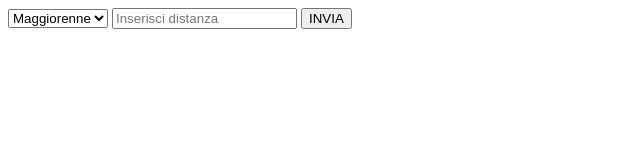
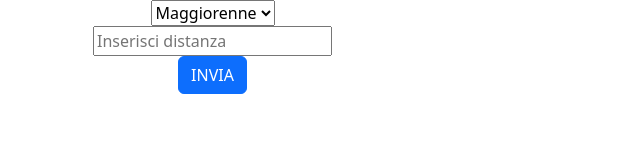
Before and after one commit to BanLowi/js-biglietto-treno-form, a plain HTML site: page index.html in a window 1280 px wide. Shown: the whole page, without its empty margins (0-640 px from the left). Drawn offline with nearby package versions, Linux system fonts and the light colour scheme.

Commit message:
form style

```diff
--- a/index.html
+++ b/index.html
@@ -4,8 +4,18 @@
     <meta charset="UTF-8">
     <meta name="viewport" content="width=device-width, initial-scale=1.0">
     <title>Train Ticket Form</title>
+
+    <!-- Bootstrap -->
+     <link href="https://cdn.jsdelivr.net/npm/bootstrap@5.3.8/dist/css/bootstrap.min.css" rel="stylesheet" integrity="sha384-sRIl4kxILFvY47J16cr9ZwB07vP4J8+LH7qKQnuqkuIAvNWLzeN8tE5YBujZqJLB" crossorigin="anonymous">
+
 </head>
 <body>
+    <div class="container">
+
+        <div class="row">
+
+            <div class="card col-3 text-center border-0">
+
                 <form>
                 <select id="age">
                     <option value="Maggiorenne">Maggiorenne</option>
@@ -13,8 +23,14 @@
                     <option value="Anziano">Anziano</option>
                 </select>
                 <input type="text" id="distance" placeholder="Inserisci distanza">
-    <button type="submit">INVIA</button>
+                <button class="btn btn-primary" type="submit">INVIA</button>
                 </form>
+            </div>
+
+        </div>
+
+    </div>
+
     <script src="./main.js"></script>
 </body>
 </html>
```
Also changed, not shown: main.js (line endings or trailing spaces). Lines whose indentation alone changed are shown as unchanged.
